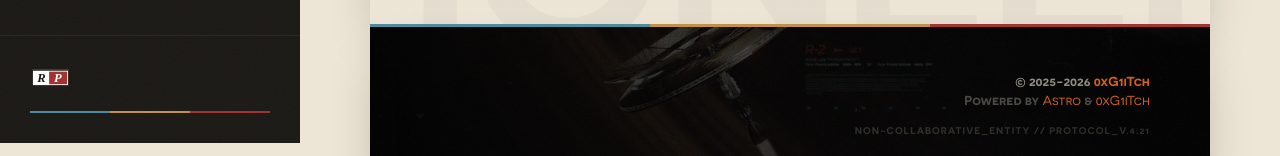
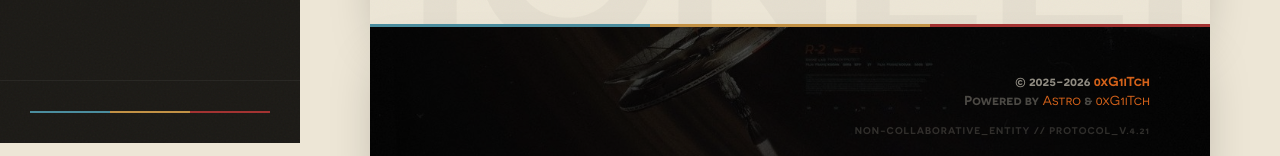
Before and after one commit to 0xG1iTch/0xG1iTch.github.io, an Astro site: page / in a window 1280 px wide. Shown: the part 657-813 px from the top of the page. Built offline with nearby package versions, Linux system fonts and the light colour scheme; Astro itself is replaced by a stand-in of ours; some packages are replaced by stand-ins of ours.

Commit message:
remove RpStamp

```diff
--- a/src/components/layout/SideDrawer.tsx
+++ b/src/components/layout/SideDrawer.tsx
@@ -1,7 +1,6 @@
 import { useStore } from "@nanostores/react";
 import { $isNavMenuOpen, setIsNavMenuOpen } from "../../store/app";
 import Button from "../ui/Button";
-import { RpStamp } from "../ui/RpStamp";
 import I18nKey from "../../i18n/i18nKey";
 import { i18n } from "../../i18n/translation";
 
@@ -163,11 +162,6 @@ export const SideDrawer = ({
 				</nav>
 
 				<div className="p-8 border-t border-white/5">
-					<div className="flex items-center gap-4 mb-6">
-						<div className="scale-90">
-							<RpStamp />
-						</div>
-					</div>
 					<div className="h-[2px] w-full flex">
 						<div className="bg-rl-teal w-1/3" />
 						<div className="bg-rl-gold w-1/3" />
```
